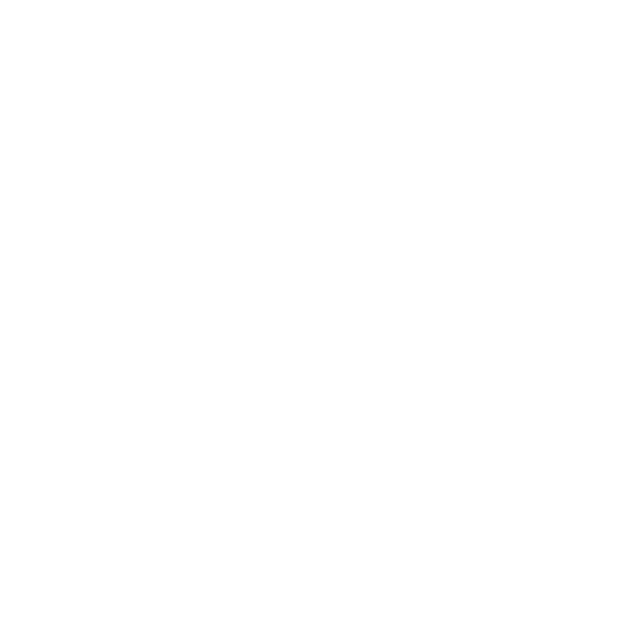
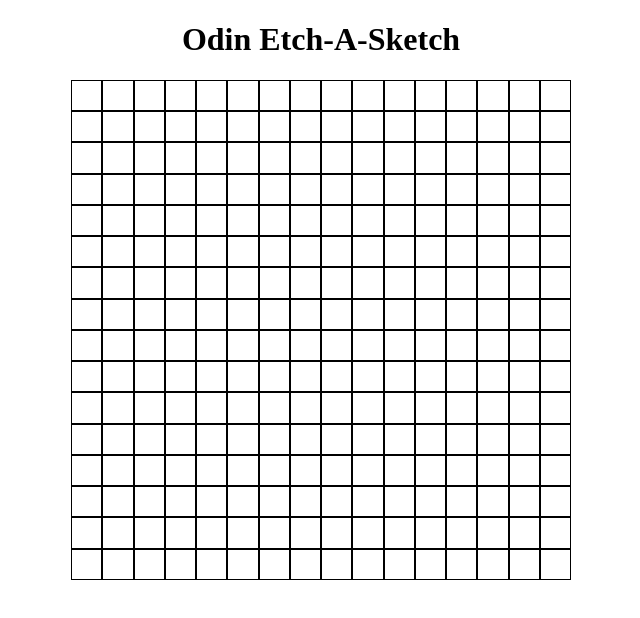
Before and after one commit to juancorax/odin-etch-a-sketch, a plain HTML site: page index.html in a window 1280 px wide. Shown: the whole page, without its empty margins (319-959 px from the left). Drawn offline with Linux system fonts and the light colour scheme.

Commit message:
feat: add a 16x16 grid of square divs

```diff
--- a/index.html
+++ b/index.html
@@ -8,6 +8,8 @@
   </head>
 
   <body>
-    <div id="container"></div>
+    <h1>Odin Etch-A-Sketch</h1>
+
+    <div id="column-container"></div>
   </body>
 </html>
--- a/script.js
+++ b/script.js
@@ -0,0 +1,14 @@
+const columnContainer = document.querySelector("#column-container");
+
+for (let i = 1; i <= 16; i++) {
+  const rowContainer = document.createElement("div");
+  rowContainer.classList.add("row-container");
+
+  for (let j = 1; j <= 16; j++) {
+    const div = document.createElement("div");
+
+    rowContainer.appendChild(div);
+  }
+
+  columnContainer.appendChild(rowContainer);
+}
--- a/style.css
+++ b/style.css
@@ -0,0 +1,26 @@
+body {
+  margin: 0;
+  display: flex;
+  flex-direction: column;
+  align-items: center;
+  justify-content: center;
+}
+
+#column-container {
+  width: 500px;
+  height: 500px;
+  display: flex;
+  flex-direction: column;
+}
+
+.row-container {
+  width: 500px;
+  height: 500px;
+  flex: 1;
+  display: flex;
+}
+
+.row-container > div {
+  flex: 1;
+  border: 1px solid black;
+}
```
